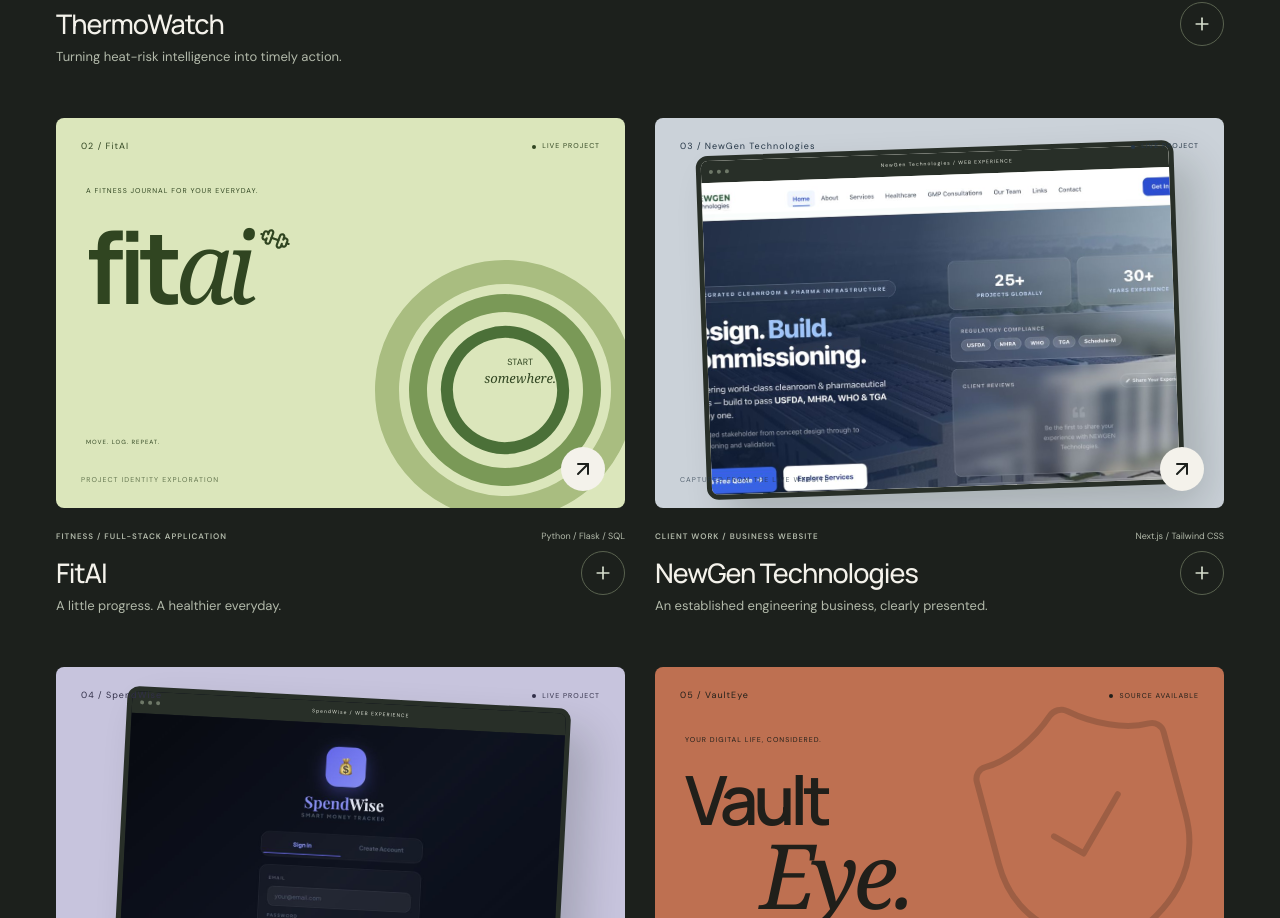
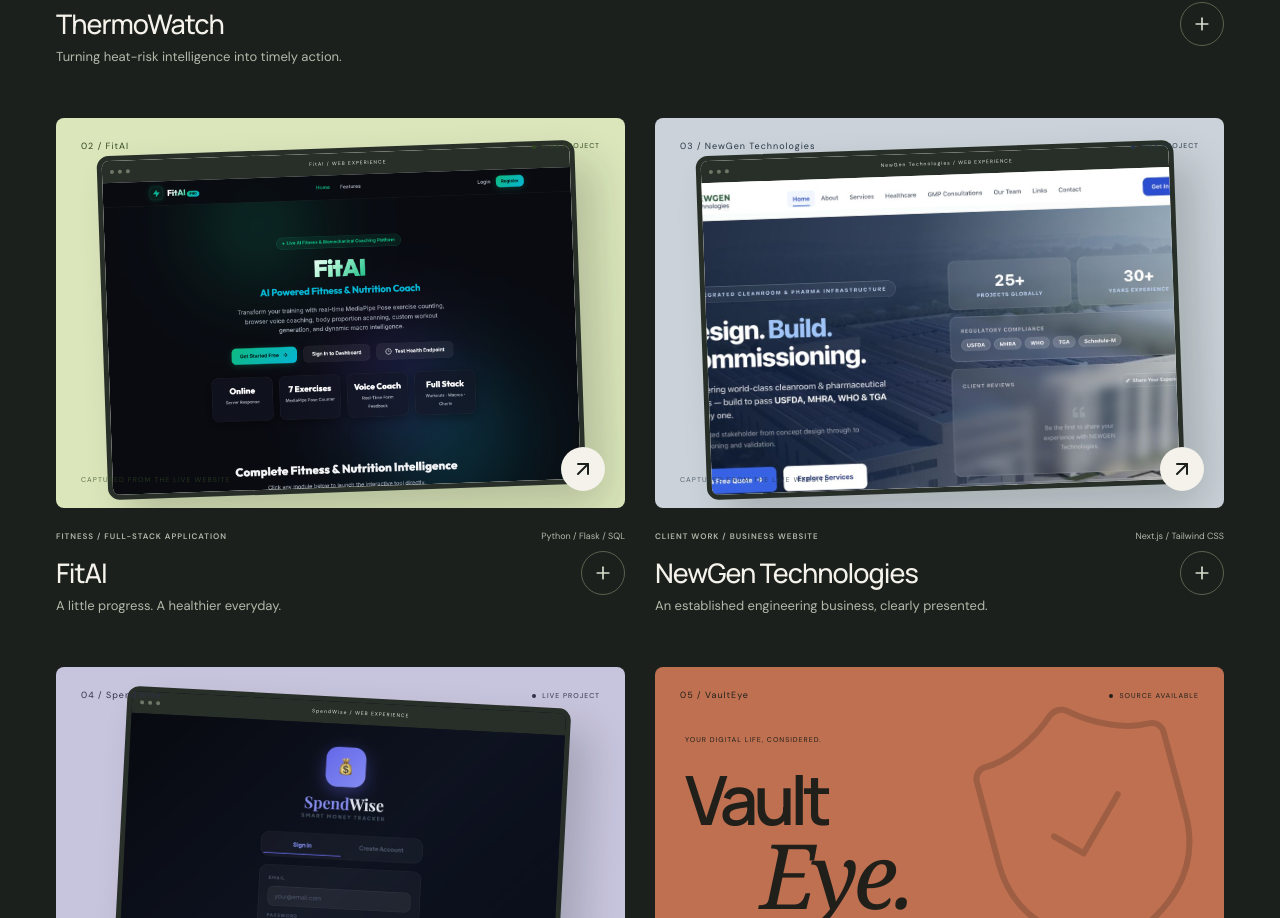
Before and after one commit to monishkandanuru/monishbuilds, a Next.js app: page /work in a window 1280 px wide. Shown: the part 1072-1990 px from the top of the page. Built offline with nearby package versions, Linux system fonts and the light colour scheme.

Commit message:
Show FitAI live interface in project gallery

```diff
--- a/components/Projects.tsx
+++ b/components/Projects.tsx
@@ -35,8 +35,8 @@ const projects = [
     href: "https://fit-ai-olive-delta.vercel.app",
     github: "https://github.com/monishkandanuru/FitAI",
     key: "fitai",
-    image: null,
-    imageAlt: "",
+    image: "/projects/fitai.png",
+    imageAlt: "FitAI live website homepage showing the fitness and nutrition coach interface",
     status: "LIVE PROJECT",
     features: [
       "Workout and meal journals",
```
Also changed, not shown: public/projects/fitai.png (added).
